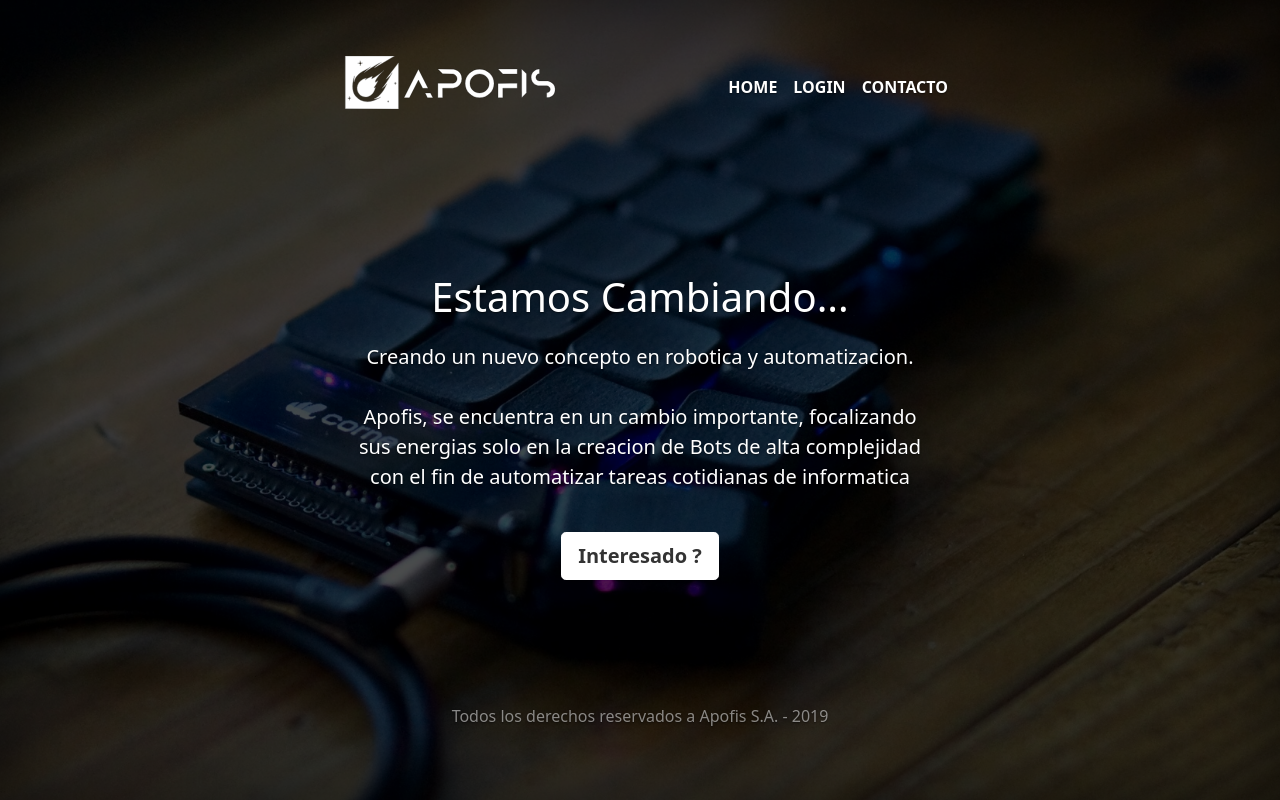
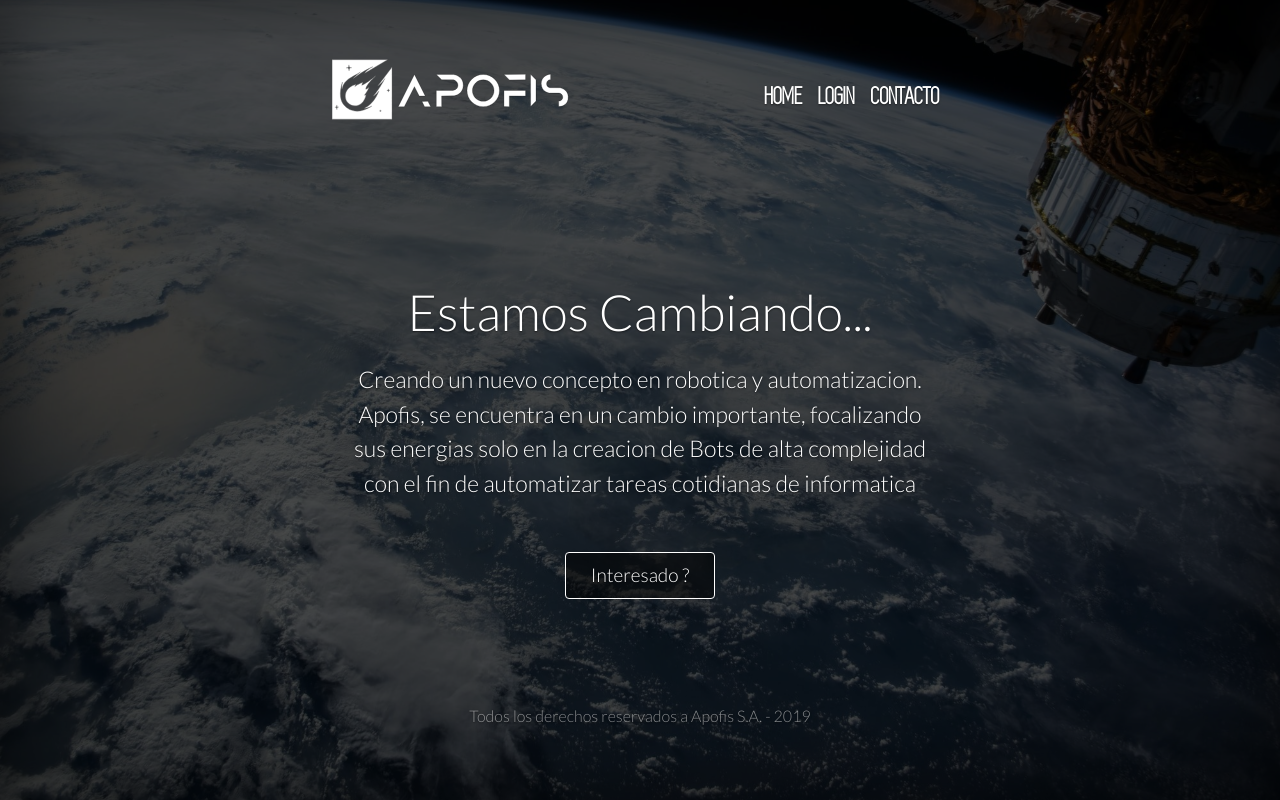
Before and after one commit to kuroi-dev/Proyecto-node, a Node server app: page / in a window 1280 px wide. Run offline with Node 20, Linux system fonts and the light colour scheme; some libraries are stand-ins or nearby versions.

Commit message:
Modificando todo el Front-End

```diff
--- a/public/css/cover.css
+++ b/public/css/cover.css
@@ -61,18 +61,3 @@
                font-size: 3.5rem;
            }
        }
-
-
-@font-face {
-    font-family: 'montse';
-    src: url('resources/font/Montserrat-VariableFont_wght.ttf') format('truetype');
-    font-style: normal;
-    font-weight: normal;
-}
-
-@font-face {
-    font-family: 'lato';
-    src: url('resources/font/Lato-Light.ttf') format('truetype');
-    font-style: normal;
-    font-weight: normal;
-}
--- /dev/null
+++ b/public/css/css-button.css
@@ -0,0 +1,67 @@
+.button {
+    display: inline-block;
+    padding: 8px 18px;
+    border: 1px solid #ffffff;
+    border-radius: 4px;
+    transition: all 0.2s ease-in;
+    position: relative;
+    overflow: hidden;
+    font-size: 19px;
+    color: rgb(255, 255, 255);
+    z-index: 1;
+    text-decoration: none;
+    background: rgba(0, 0, 0, 0.5) ;
+    width: 150px;
+    margin-top: 2%;
+   }
+
+   .button:before {
+    content: "";
+    position: absolute;
+    left: 50%;
+    transform: translateX(-50%) scaleY(1) scaleX(1.25);
+    top: 100%;
+    width: 140%;
+    height: 180%;
+    background-color: rgba(0, 0, 0, 0.05);
+    border-radius: 50%;
+    display: block;
+    transition: all 0.6s 0.1s cubic-bezier(0.55, 0, 0.1, 1);
+    z-index: -1;
+   }
+
+   .button:after {
+    content: "";
+    position: absolute;
+    left: 55%;
+    transform: translateX(-50%) scaleY(1) scaleX(1.45);
+    top: 180%;
+    width: 160%;
+    height: 190%;
+    background-color: #00977e;
+    border-radius: 50%;
+    display: block;
+    transition: all 0.6s 0.1s cubic-bezier(0.55, 0, 0.1, 1);
+    z-index: -1;
+   }
+
+   .button:hover {
+    color: #ffffff;
+    border: 1px solid #00977e;
+   }
+
+   .button:hover:before {
+    top: -35%;
+    background-color: #00977e;
+    transform: translateX(-50%) scaleY(1.3) scaleX(0.8);
+   }
+
+   .button:hover:after {
+    top: -45%;
+    background-color: #00977e;
+    transform: translateX(-50%) scaleY(1.3) scaleX(0.8);
+   }
+
+   #btn1{
+       margin-bottom: 2%;
+   }
--- a/public/css/style.css
+++ b/public/css/style.css
@@ -1,14 +1,38 @@
 html,
 body {
     height: 100%;
+}
+.title1{
+    font-size: 50px;
+}
+
+@font-face {
+    font-family: 'montse';
+    src: url('/resources/font/montse.ttf') format('truetype');
+    font-style: normal;
+    font-weight: normal;
+}
+
+@font-face {
+    font-family: 'lato';
+    src: url('/resources/font/lato.ttf') format('truetype');
+    font-style: normal;
+    font-weight: normal;
+}
+@font-face {
+    font-family: 'simpli';
+    src: url('/resources/font/simpli.ttf') format('truetype');
+    font-style: normal;
+    font-weight: normal;
 }
 
 body {
     display: flex;
     align-items: center;
-    background-image: url(/resources/img/background/fondo3.jpg);
+    background-image: url(/resources/img/background/fondo2.jpeg);
     background-size: cover;
     background-position: center;
+    font-family: "lato";
 }
 
 #background-mod {
@@ -66,7 +90,13 @@ body {
     margin: auto;
     margin-top: 1%;
 }
-
+.nav-link1{
+    padding: 0.5rem;
+    font-weight: 700;
+    color: rgba(255, 255, 255, .5);
+    background-color: transparent;
+    text-decoration: none;
+}
 #home-home p {
     padding: 2%;
     height: 100%;
@@ -90,6 +120,10 @@ body {
     justify-content: center;
     text-align: center;
     align-items: center;
+}
+
+#text2{
+    font-size: 23px;
 }
 
 #interBlock {
@@ -122,6 +156,10 @@ body {
 #cont-nav1 {
     float: right;
     margin-top: 5%;
+}
+#cont-nav1 a{
+    font-family: "simpli";
+    font-size: 25px;
 }
 
 #espacio{
--- a/views/hi.ejs
+++ b/views/hi.ejs
@@ -16,6 +16,8 @@
     <link href="resources/css/bootstrap.min.css" rel="stylesheet" integrity="sha384-1BmE4kWBq78iYhFldvKuhfTAU6auU8tT94WrHftjDbrCEXSU1oBoqyl2QvZ6jIW3" crossorigin="anonymous">
     <!-- Custom styles for this template -->
     <link href="resources/css/hi.css" rel="stylesheet">
+    <link href="resources/css/css-button.css" rel="stylesheet">
+    <link rel="icon" class="js-site-favicon" type="image/svg+xml" href="resources/img/logo/LOGO-LOGO-NEGRO.svg">
 </head>
 
 <body class="text-center text-white">
@@ -61,7 +63,7 @@
                         <h4>Se despide atentamente</h4><br><h4 id="apofis">SEO Fundador de Apofis - David R Flores</h4>
                             <br>
                             <br>
-                    <a class="btn btn-primary btn-lg" href="/" role="button">Home</a>
+                    <a class="button" href="/" role="button">Home</a>
                 </div>
             </div>
         </div>
--- a/views/index.ejs
+++ b/views/index.ejs
@@ -17,6 +17,9 @@
     <!-- Custom styles for this template -->
     <link href="resources/css/cover.css" rel="stylesheet">
     <link href="resources/css/style.css" rel="stylesheet">
+    <link href="resources/css/css-button.css" rel="stylesheet">
+    <link rel="icon" class="js-site-favicon" type="image/svg+xml" href="resources/img/logo/LOGO-LOGO-NEGRO.svg">
+
 </head>
 
 <body class="text-center text-white">
@@ -29,9 +32,9 @@
                     </div>
                     <div  class="colum col-md-6">
                         <nav class="nav nav-masthead" id="cont-nav1">
-                            <a type="button" data-bs-target="#carouselExampleIndicators" data-bs-slide-to="0" class="nav-link text-white mb-3 fw-small">HOME</a>
-                            <a type="button" data-bs-target="#carouselExampleIndicators" data-bs-slide-to="1" class="nav-link text-white mb-3 fw-small">LOGIN</a>
-                            <a type="button" data-bs-target="#carouselExampleIndicators" data-bs-slide-to="2" class="nav-link text-white mb-3 fw-small">CONTACTO</a>
+                            <a type="button" data-bs-target="#carouselExampleIndicators" data-bs-slide-to="0" class="nav-link1 text-white mb-3 fw-small">HOME</a>
+                            <a type="button" data-bs-target="#carouselExampleIndicators" data-bs-slide-to="1" class="nav-link1 text-white mb-3 fw-small">LOGIN</a>
+                            <a type="button" data-bs-target="#carouselExampleIndicators" data-bs-slide-to="2" class="nav-link1 text-white mb-3 fw-small">CONTACTO</a>
                         </nav>
                     </div>
                 </div>
@@ -42,10 +45,10 @@
                 <div class="carousel-inner">
                     <div class="carousel-item active" data-bs-interval="100000000000" id="home-home">
                         <main class="px-3 d-block w-100">
-                            <h1 id="text1">Estamos Cambiando...</h1>
-                            <p class="lead" id="text2">Creando un nuevo concepto en robotica y automatizacion. <br> <br>Apofis, se encuentra en un cambio importante, focalizando sus energias solo en la creacion de Bots de alta complejidad con el fin de automatizar tareas cotidianas de informatica</p>
+                            <h1 id="text1" class="title1">Estamos Cambiando...</h1>
+                            <p class="lead" id="text2">Creando un nuevo concepto en robotica y automatizacion. <br>Apofis, se encuentra en un cambio importante, focalizando sus energias solo en la creacion de Bots de alta complejidad con el fin de automatizar tareas cotidianas de informatica</p>
                             <p class="lead">
-                                <a href="hi" class="btn btn-lg btn-secondary fw-bold border-white bg-white">Interesado ?</a>
+                                <a class="button" href="hi">Interesado ?</a>
                             </p>
                         </main>
                     </div>
@@ -59,7 +62,7 @@
 
                                         <form class="form-horizontal" id="formulario" action="/auth"  method="POST" >
                                             <div id="cantacto">
-                                                <legend class="h1 mb-3 fw-small">Login</legend>
+                                                <legend class="fw-small title1">Login</legend>
                                                 <div class="form-group" id="espacio">
                                                     <span class="col-md-1 col-md-offset-2 text-center"><i class="fa fa-user bigicon"></i></span>
                                                     <div>
@@ -74,10 +77,10 @@
                                                     </div>
                                                 </div>
                                                 <div class="form-group" id="espacio-btn">
-                                                    <div class="col-md-12 text-center">
-                                                        <button id="boton1" class="btn btn-lg btn-success" type="submit" value="Login">Login</button>
-                                                        <a id="boton1" class="btn btn-lg btn-primary"  type="button" href="/register">Registro</a>
+                                                    <div class=" text-center">
+                                                        <button id="btn1" class="button"  type="submit" value="Login">Login</button>
                                                     </div>
+                                                    <a class="button"  type="button" href="/register">Registro</a>
                                                 </div>
                                             </div>
                                         </form>
@@ -91,7 +94,7 @@
                         <div class="container row col-md-12 well well-sm">
                             <form class="form-horizontal" method="post">
                                 <div id="cantacto" style="padding: 5%;">
-                                    <legend class="h1 mb-3 fw-small">Contacto</legend>
+                                    <legend class="title1 fw-small">Contacto</legend>
                                     <div class="form-group" id="espacio">
                                         <span class="col-md-1 col-md-offset-2 text-center"><i class="fa fa-user bigicon"></i></span>
                                         <div>
@@ -112,7 +115,7 @@
                                     </div>
                                     <div class="form-group" id="espacio">
                                         <div class="col-md-12 text-center" id="espacio">
-                                            <button type="submit" class="btn btn-success btn-lg">Enviar consulta</button>
+                                            <button type="submit" class="button">Enviar</button>
                                         </div>
                                     </div>
                                 </div>
--- a/views/login.ejs
+++ b/views/login.ejs
@@ -19,8 +19,10 @@
   <!-- Custom styles for this template -->
   <link href="resources/css/cover.css" rel="stylesheet">
   <link href="resources/css/login.css" rel="stylesheet">
+  <link href="resources/css/css-button.css" rel="stylesheet">
 
 
+  <link rel="icon" class="js-site-favicon" type="image/svg+xml" href="resources/img/logo/LOGO-LOGO-NEGRO.svg">
   <script src="https://cdn.jsdelivr.net/npm/chart.js@latest/dist/Chart.min.js"></script>
 </head>
 <body>
--- a/views/register.ejs
+++ b/views/register.ejs
@@ -63,6 +63,7 @@
                         </div>
                     </div>
                     <div class="form-group" id="espacio">
+                        <div class="g-recaptcha" data-sitekey="6Lc0_sMeAAAAAC1nOedX-20OCZzMTyjGO3SfK4qK"></div>
                         <div class="col-md-12 text-center">
                             <button class="btn btn-lg btn-primary" type="submit" value="Save">Registrarme</button>
                         </div>
@@ -76,6 +77,7 @@
             </footer>
         </div>
         <script src="//cdn.jsdelivr.net/npm/sweetalert2@11"></script>
+        <script src="https://www.google.com/recaptcha/api.js" async defer></script>
 
         <% if(typeof alert != "undefined") { %>
             <script>
```
Also changed, not shown: public/font/simpli.ttf (renamed from public/css/font/simpli.ttf).
